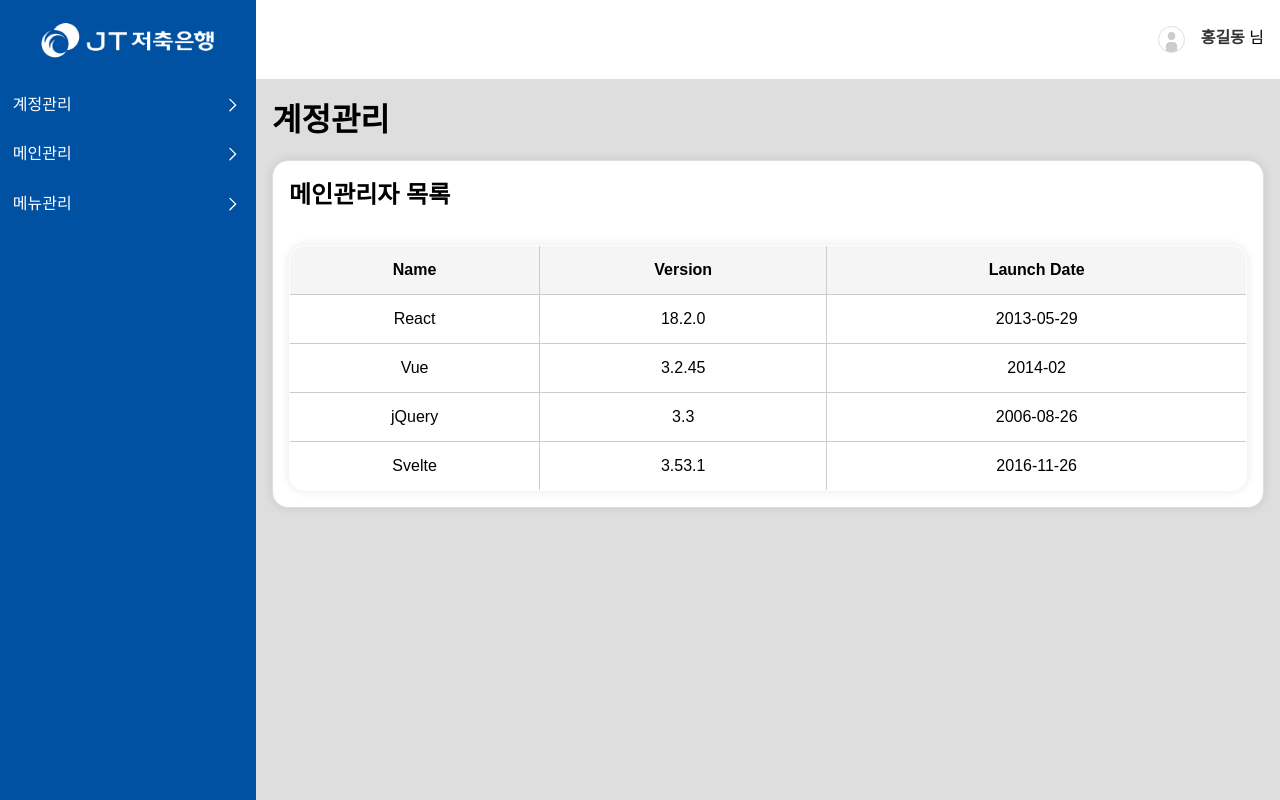
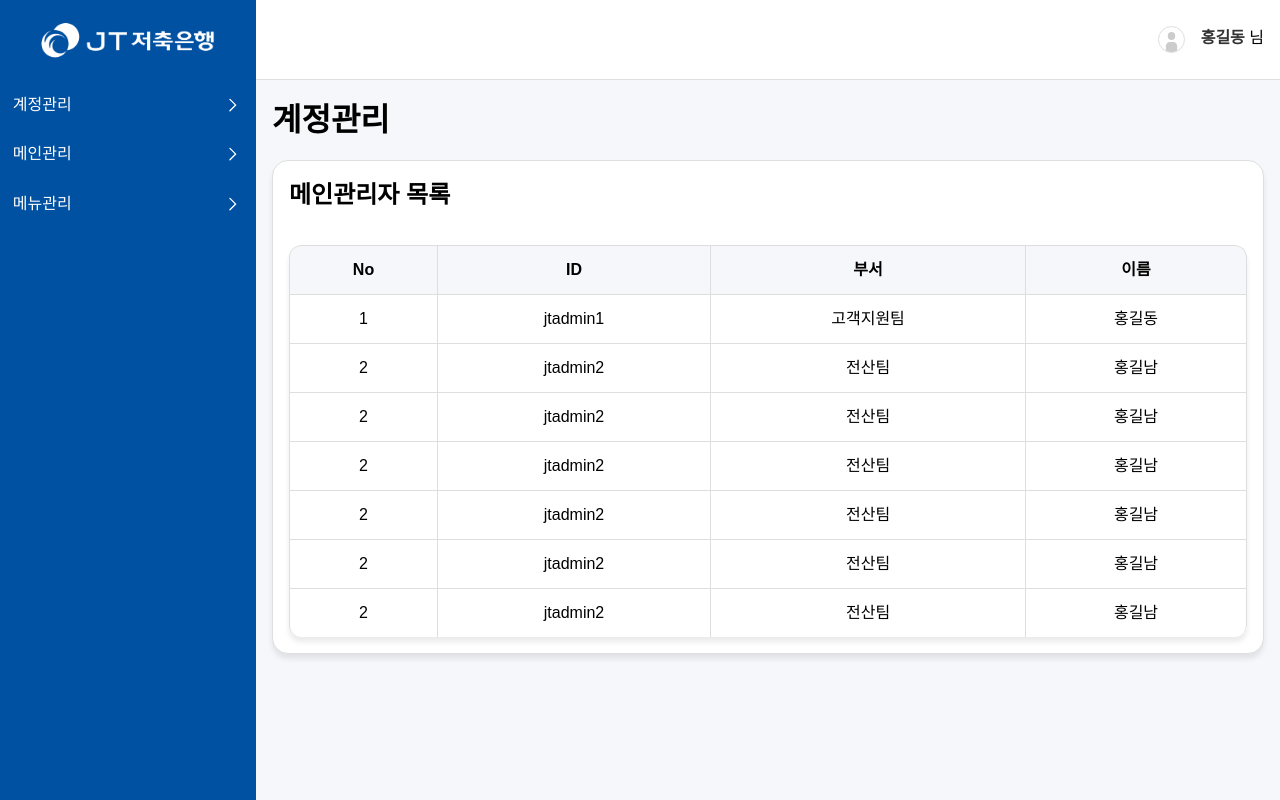
Before and after one commit to togatecomz01/JTAdmin_react, a React (Vite) app: page / in a window 1280 px wide. Built offline with nearby package versions, Linux system fonts and the light colour scheme.

Commit message:
button 초안, list props 및 css

```diff
--- a/src/assets/styles/abstracts/_variables.scss
+++ b/src/assets/styles/abstracts/_variables.scss
@@ -2,6 +2,7 @@
 $bright-color: #dedede;
 $dark-color: #333;
 $primary-color: #0051a2;
+$bg-color: #f6f7fb;
 
 $border: 1px solid $bright-color;
 $padding: 1rem;
--- a/src/common/layout/Layout.module.scss
+++ b/src/common/layout/Layout.module.scss
@@ -12,5 +12,5 @@
 
 .main {
   grid-area: main;
-  background: vars.$bright-color;
+  background: vars.$bg-color;
 }
--- a/src/common/layout/List/List.module.scss
+++ b/src/common/layout/List/List.module.scss
@@ -1,46 +1,66 @@
 @use "../../../assets/styles/abstracts/variables" as vars;
 
-@mixin listItemStyle {
+.listContainer {
+  display: grid;
+  gap: 1rem;
+
+  padding: vars.$padding;
+}
+
+.listWrapper {
+  display: grid;
+  gap: 2rem;
+
   padding: vars.$padding;
   background: vars.$white-color;
   border: vars.$border;
-  box-shadow: 0 0 10px rgba(0, 0, 0, 0.1);
+  box-shadow: 0 5px 5px rgba(54, 54, 54, 0.103);
   border-radius: 1rem;
 }
 
-.listContainer {
-  padding: vars.$padding;
-  display: grid;
-  gap: 1rem;
-}
-
-.listWrapper {
-  @include listItemStyle;
-  display: grid;
-  gap: 2rem;
-}
-
 .list {
-  @include listItemStyle;
-
+  border-collapse: separate;
+  border-spacing: 0;
+  border-left: vars.$border;
+  border-radius: 0.75rem;
+  overflow: hidden;
   width: 100%;
-  border-collapse: collapse;
-  overflow: hidden;
-  border: 1px solid black;
+  box-shadow: 0 5px 5px rgba(54, 54, 54, 0.103);
 
   th,
   td {
-    border: 1px solid #ccc;
+    border-top: vars.$border;
+    border-right: vars.$border;
     padding: 0.75rem;
     text-align: center;
   }
 
   thead {
-    background-color: #f5f5f5;
+    background-color: vars.$bg-color;
     font-weight: bold;
+
+    tr:first-child {
+      th:first-child {
+        border-top-left-radius: 0.75rem;
+      }
+      th:last-child {
+        border-top-right-radius: 0.75rem;
+      }
+    }
   }
 
-  tbody tr:hover {
-    background-color: #f9f9f9;
+  tbody {
+    tr:last-child {
+      td:first-child {
+        border-bottom-left-radius: 0.75rem;
+      }
+      td:last-child {
+        border-bottom-right-radius: 0.75rem;
+      }
+    }
+
+    tr:hover {
+      background-color: vars.$bg-color;
+    }
   }
 }
--- a/src/common/layout/List/List.tsx
+++ b/src/common/layout/List/List.tsx
@@ -1,8 +1,13 @@
-import { HEADERS, LIST_ITEMS } from "../../../constants/listItems";
 import styles from "./List.module.scss";
 
-function List() {
-  const headerKey = HEADERS.map((header) => header.value);
+function List({
+  headers,
+  listItems,
+}: {
+  headers: { text: string; value: string }[];
+  listItems: Record<string, string>[];
+}) {
+  const headerKey = headers.map((header) => header.value);
 
   return (
     <div className={styles.listContainer}>
@@ -12,7 +17,7 @@
         <table className={styles.list}>
           <thead>
             <tr>
-              {HEADERS.map((header) => (
+              {headers.map((header) => (
                 <th key={header.text}>
                   {header.text} {/* 컬럼명 바인딩 */}
                 </th>
@@ -20,7 +25,7 @@
             </tr>
           </thead>
           <tbody>
-            {LIST_ITEMS.map((item, index) => (
+            {listItems.map((item, index) => (
               <tr key={index}>
                 {/* headerKey를 순회하면서 key를 가져옴 */}
                 {headerKey.map((key) => (
--- a/src/constants/listItems.ts
+++ b/src/constants/listItems.ts
@@ -1,38 +1,63 @@
 export const HEADERS = [
   {
-    text: "Name",
-    value: "name",
+    text: "No",
+    value: "no",
   },
   {
-    text: "Version",
-    value: "version",
+    text: "ID",
+    value: "id",
   },
   {
-    text: "Launch Date",
-    value: "launch",
+    text: "부서",
+    value: "department",
+  },
+  {
+    text: "이름",
+    value: "name",
   },
 ];
 
 export const LIST_ITEMS = [
   {
-    name: "React",
-    version: "18.2.0",
-    launch: "2013-05-29",
+    no: "1",
+    id: "jtadmin1",
+    department: "고객지원팀",
+    name: "홍길동",
   },
   {
-    name: "Vue",
-    version: "3.2.45",
-    launch: "2014-02",
+    no: "2",
+    id: "jtadmin2",
+    department: "전산팀",
+    name: "홍길남",
   },
   {
-    name: "jQuery",
-    version: "3.3",
-    disabled: true,
-    launch: "2006-08-26",
+    no: "2",
+    id: "jtadmin2",
+    department: "전산팀",
+    name: "홍길남",
   },
   {
-    name: "Svelte",
-    version: "3.53.1",
-    launch: "2016-11-26",
+    no: "2",
+    id: "jtadmin2",
+    department: "전산팀",
+    name: "홍길남",
+  },
+  {
+    no: "2",
+    id: "jtadmin2",
+    department: "전산팀",
+    name: "홍길남",
+  },
+  {
+    no: "2",
+    id: "jtadmin2",
+    department: "전산팀",
+    name: "홍길남",
+  },
+  {
+    no: "2",
+    id: "jtadmin2",
+    department: "전산팀",
+    name: "홍길남",
   },
 ];
--- a/src/router/Router.tsx
+++ b/src/router/Router.tsx
@@ -1,6 +1,7 @@
 import { BrowserRouter, Routes, Route } from "react-router-dom";
 import Layout from "../common/layout/Layout";
 import List from "../common/layout/List/List";
+import { HEADERS, LIST_ITEMS } from "../constants/listItems";
 // import Table from "../common/layout/Table/Table";
 
 const Router = () => {
@@ -8,7 +9,10 @@
     <BrowserRouter>
       <Routes>
         <Route element={<Layout />}>
-          <Route path="/" element={<List />} />
+          <Route
+            path="/"
+            element={<List headers={HEADERS} listItems={LIST_ITEMS} />}
+          />
         </Route>
       </Routes>
     </BrowserRouter>
```
Also changed, not shown: src/common/button/Button.module.scss (+10 -0 lines), src/common/button/Button.tsx (+7 -0 lines), src/common/layout/Table/Table.tsx (+2 -22 lines).
